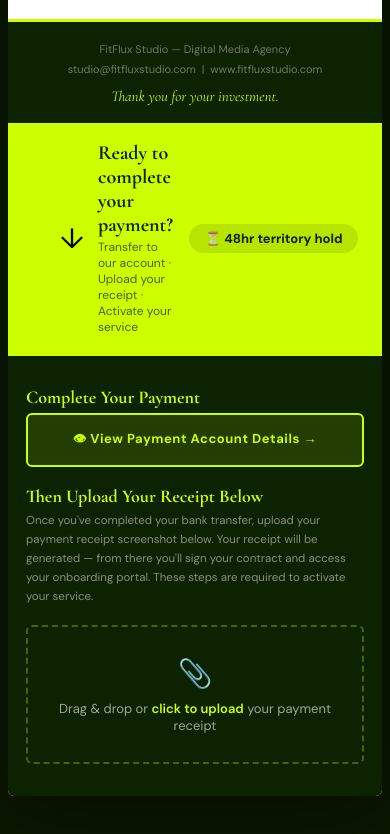
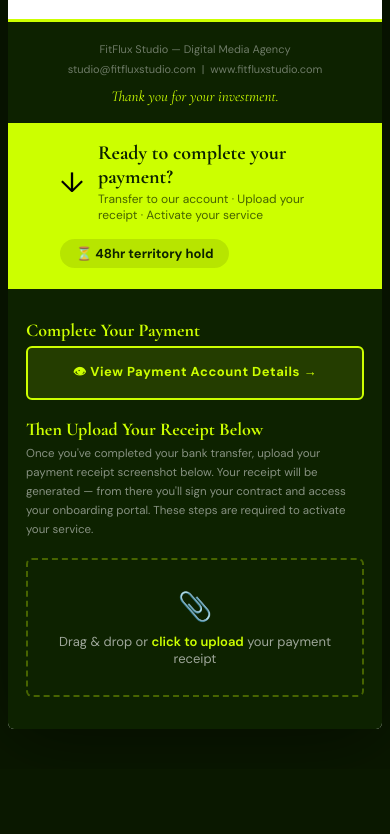
Before and after one commit to samfaith802-a11y/canvafitflux, a plain HTML site: page fitflux-invoice-smm.html in a window 390 px wide. Shown: the part 2468-3302 px from the top of the page. After the commit the page ends 3237 px from the top, so only its background shows below. Drawn offline with nearby package versions, Linux system fonts and the light colour scheme; no server answers.

Commit message:
fitflux-invoice-smm.html

```diff
--- a/fitflux-invoice-smm.html
+++ b/fitflux-invoice-smm.html
@@ -146,7 +146,29 @@
   .upload-hed { font-size:18px; }
   .upload-sub { font-size:11.5px; }
   .btn-receipt { font-size:13px; padding:14px 10px; }
-}
+/* scroll indicator */
+  #scroll-indicator { padding:10px 6px; }
+  #scroll-indicator span:first-child { font-size:9px; }
+  #scroll-indicator span:last-child { font-size:14px; }
+
+  /* pay strip */
+  .inv-upload > div[style*="background:var(--lime)"],
+  div[style*="background:var(--lime)"] {
+    flex-direction:column;
+    align-items:flex-start;
+    gap:10px;
+    padding:16px 18px;
+  }
+  div[style*="background:var(--lime)"] span[style*="border-radius:20px"] {
+    align-self:flex-start;
+  }
+  div[style*="background:var(--lime)"] span[style*="font-size:28px"] {
+    font-size:22px;
+  }
+  div[style*="background:var(--lime)"] div[style*="font-size:20px"] {
+    font-size:16px;
+  }
+  }
 </style>
 </head>
 <body>
```
